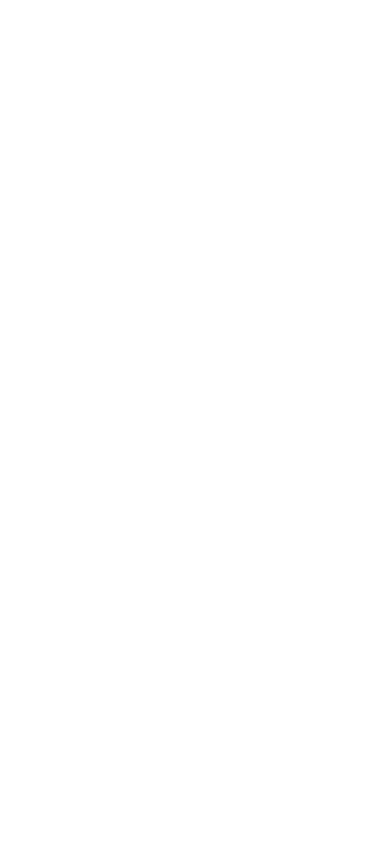
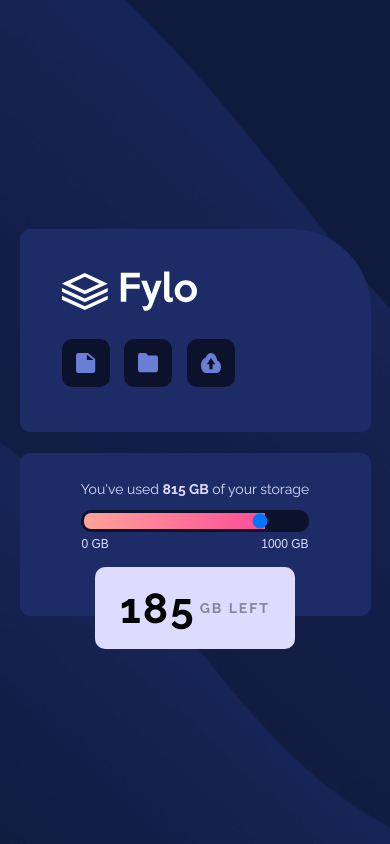
Before and after one commit to jordytiradotorres/Fylo-Data-Storage-Component, a plain HTML site: page index.html in a window 390 px wide. Drawn offline with Linux system fonts and the light colour scheme.

Commit message:
mobile version and desktop version

```diff
--- a/index.html
+++ b/index.html
@@ -12,5 +12,41 @@
     <link rel="stylesheet" href="./styles.css" />
     <title>Fylo Data Storage Component</title>
   </head>
-  <body></body>
+  <body>
+    <div class="container">
+      <section>
+        <div class="data">
+          <figure>
+            <img src="./images/logo.svg" alt="logo" />
+          </figure>
+
+          <div>
+            <a href="#">
+              <img src="./images/icon-document.svg" alt="icon document" />
+            </a>
+            <a href="#">
+              <img src="./images/icon-folder.svg" alt="icon folder" />
+            </a>
+            <a href="#">
+              <img src="./images/icon-upload.svg" alt="icon upload" />
+            </a>
+          </div>
+        </div>
+        <div class="storage">
+          <form>
+            <label>
+              You've used
+              <strong>815 GB</strong>
+              of your storage
+            </label>
+            <input type="range" min="0" max="1000" value="815" />
+          </form>
+          <p class="remaining">
+            <strong>185</strong>
+            GB left
+          </p>
+        </div>
+      </section>
+    </div>
+  </body>
 </html>
--- a/styles.css
+++ b/styles.css
@@ -0,0 +1,212 @@
+@import url('https://fonts.googleapis.com/css2?family=Raleway:wght@400;700&display=swap');
+
+:root {
+  box-sizing: border-box;
+  --color-gradient-1: hsl(6, 100%, 80%);
+  --color-gradient-2: hsl(335, 100%, 65%);
+  --color-pale-blue: hsl(243, 100%, 93%);
+  --color-grayish-blue: hsl(229, 7%, 55%);
+  --color-dark-blue: hsl(228, 56%, 26%);
+  --color-very-dark-blue: hsl(229, 57%, 11%);
+
+  --family-Raleway: 'Raleway', sans-serif;
+}
+
+*,
+*::before,
+*::after {
+  box-sizing: inherit;
+}
+
+figure,
+p {
+  margin: 0;
+}
+
+img {
+  max-width: 100%;
+  height: auto;
+  display: block;
+}
+a {
+  text-decoration: none;
+  display: inline-block;
+}
+
+body {
+  font-size: 14px;
+  font-family: var(--family-Raleway);
+  min-height: 100vh;
+  display: flex;
+  align-items: center;
+  justify-content: center;
+  background-image: url(./images/bg-mobile.png);
+  background-repeat: no-repeat;
+  background-size: cover;
+  margin: 0;
+}
+
+.container {
+  width: 90%;
+  margin: 0 auto;
+}
+
+.data,
+.storage {
+  background-color: var(--color-dark-blue);
+}
+
+.data {
+  padding: 3em;
+  border-radius: 10px 80px 10px 10px;
+}
+.data > figure > img {
+  margin-bottom: 2em;
+}
+.data > div a + a {
+  margin-left: 0.8em;
+}
+.data > div > a {
+  padding: 1em;
+  background-color: var(--color-very-dark-blue);
+  border-radius: 10px;
+}
+.data > div > a > img {
+  width: 20px;
+  height: 20px;
+}
+
+.storage {
+  height: 163px;
+  margin-top: 1.5em;
+  border-radius: 10px;
+  text-align: center;
+  color: var(--color-pale-blue);
+  display: flex;
+  flex-direction: column;
+  align-items: center;
+}
+.storage form {
+  margin: 2em 0;
+}
+.storage label {
+  font-size: 1em;
+}
+.storage input {
+  width: 100%;
+  margin: 0;
+  margin-top: 1em;
+}
+.storage input[type='range'] {
+  position: relative;
+  display: block;
+  -webkit-appearance: none;
+  background-image: linear-gradient(
+    to right,
+    var(--color-gradient-1),
+    var(--color-gradient-2) 81.5%,
+    var(--color-very-dark-blue) 0
+  );
+  background-color: var(--color-very-dark-blue);
+  border-radius: 10px;
+  border: 3px solid var(--color-very-dark-blue);
+}
+
+input[type='range']:focus {
+  outline: none;
+}
+
+.storage input::before,
+.storage input::after {
+  content: '0 GB';
+  position: absolute;
+  top: 2em;
+  color: var(--color-pale-blue);
+  font-size: 0.9em;
+}
+.storage input::after {
+  content: '1000 GB';
+  right: -0.2em;
+}
+.storage input::before {
+  left: -0.2em;
+}
+
+.remaining {
+  display: flex;
+  align-items: center;
+  justify-content: center;
+  margin-top: 0.5em;
+  width: 200px;
+  background-color: var(--color-pale-blue);
+  padding: 1.2em;
+  color: var(--color-very-dark-blue);
+  text-transform: uppercase;
+  letter-spacing: 2px;
+  font-weight: bold;
+  color: var(--color-grayish-blue);
+  border-radius: 10px;
+}
+.remaining > strong {
+  font-size: 3em;
+  margin-right: 0.1em;
+  color: initial;
+}
+
+@media (min-width: 1024px) {
+  .container {
+    width: 80%;
+  }
+
+  section {
+    display: flex;
+    align-items: flex-end;
+  }
+  .data {
+    flex: 1;
+    margin-right: 2em;
+  }
+  .storage {
+    flex: 2;
+    text-align: left;
+    position: relative;
+  }
+  .storage > form {
+    width: 90%;
+  }
+  .remaining {
+    position: relative;
+    border-radius: 10px 10px 0 10px;
+    position: absolute;
+    right: 2em;
+    top: -2em;
+    width: 170px;
+    margin-top: 0;
+    padding: 0.5em 0.8em;
+  }
+  .remaining::after {
+    position: absolute;
+    right: 0;
+    bottom: -1.6em;
+    content: '';
+    display: block;
+    border: 0.8em solid;
+    border-color: var(--color-pale-blue) var(--color-pale-blue) transparent
+      transparent;
+  }
+  .remaining > strong {
+    font-size: 2em;
+  }
+}
+
+@media (min-width: 1440px) {
+  body {
+    background-image: url(./images/bg-desktop.png);
+    background-position-y: bottom;
+    background-size: contain;
+    background-color: var(--color-very-dark-blue);
+  }
+  .container {
+    width: 60%;
+  }
+}
```
